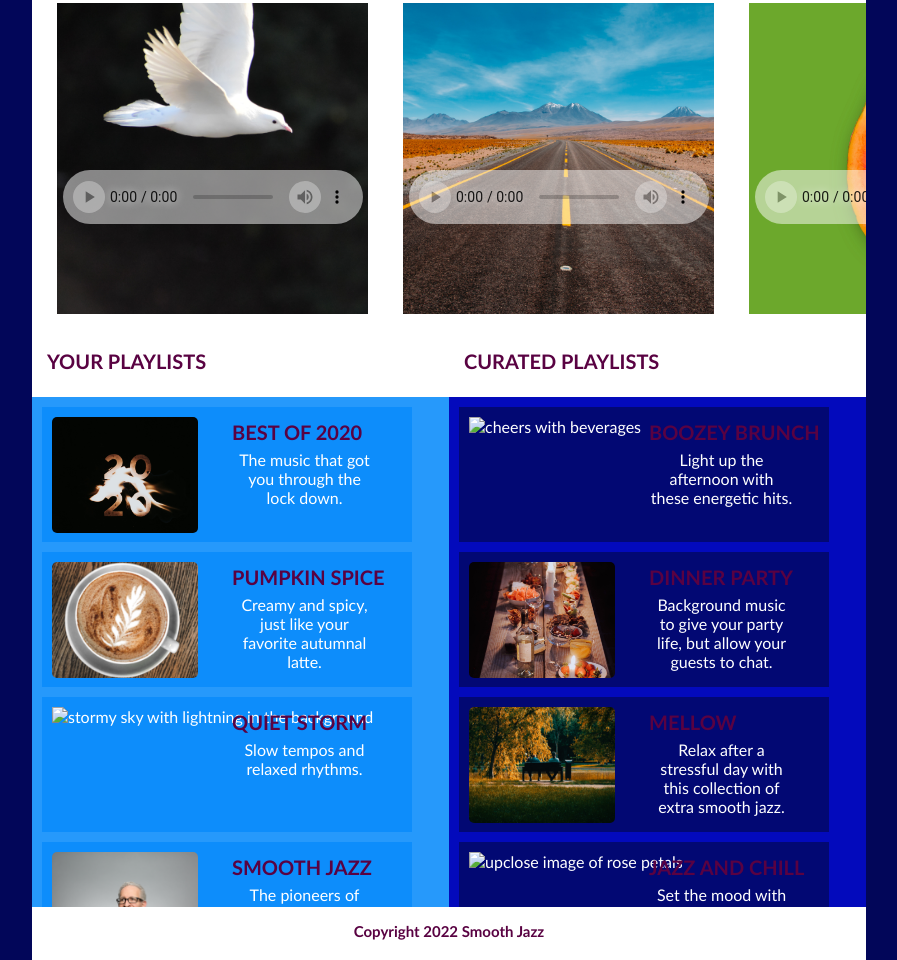
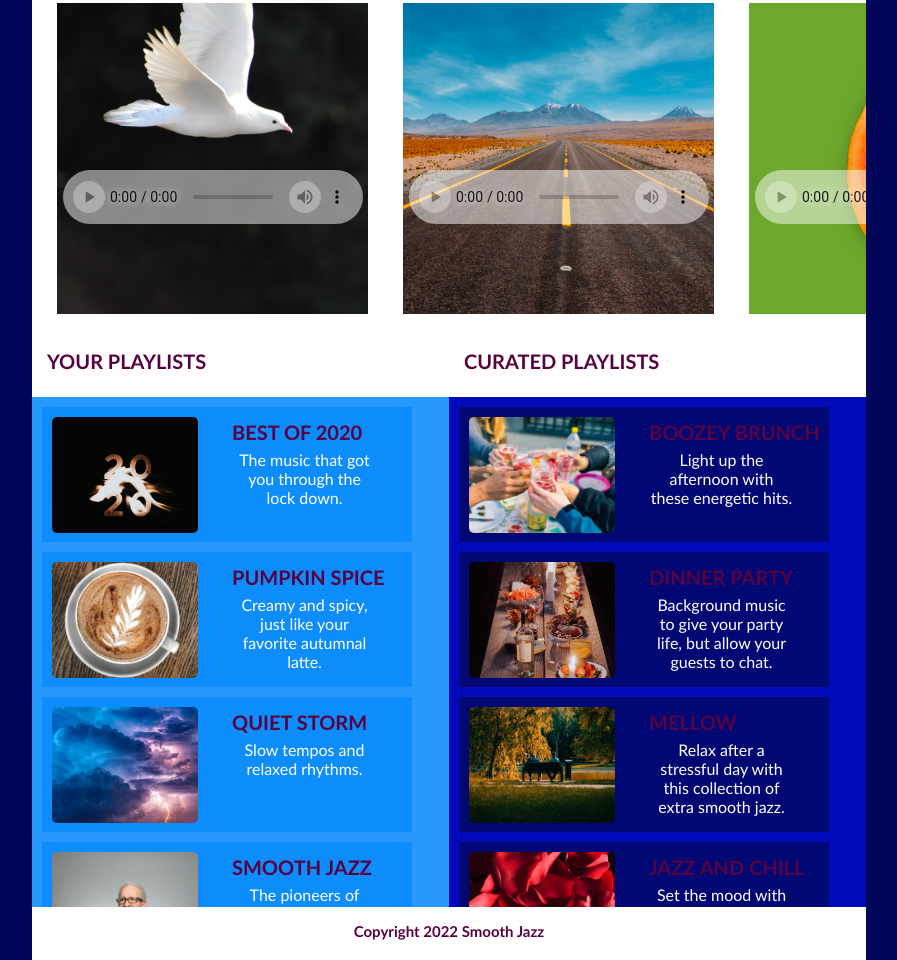
Before and after one commit to jasminefowler/streamingmedia, a plain HTML site: page index.html in a window 1280 px wide. Shown: the part 387-1347 px from the top of the page, without its empty margins (191-1088 px from the left). Drawn offline with Linux system fonts and the light colour scheme.

Commit message:
Add files via upload

```diff
--- a/index.html
+++ b/index.html
@@ -124,7 +124,7 @@
 
 
                 <section>
-                    <img src="quite-storm-cover.png" alt="stormy sky with lightning in the background">
+                    <img src="quiet-storm-cover.png" alt="stormy sky with lightning in the background">
                     <h3>Quiet Storm</h3>
                     <p>Slow tempos and relaxed rhythms. </p>
                 </section>
@@ -147,7 +147,7 @@
             <h2>Curated Playlists</h2>
                 <div class="scroll">
                     <section>
-                        <img src="boozey-brunch-cover.png" alt="cheers with beverages">
+                        <img src="boozy-brunch-cover.png" alt="cheers with beverages">
                         <h3>Boozey Brunch</h3>
                         <p>Light up the afternoon with these energetic hits. </p>
                     </section>
@@ -165,7 +165,7 @@
                 </section>
 
                 <section>
-                    <img src="jazz-and-chill-cover.png" alt="upclose image of rose petals">
+                    <img src="jazz-chill-cover.png" alt="upclose image of rose petals">
                     <h3>Jazz and Chill</h3>
                     <p>Set the mood with these silky sounds.</p>
                 </section>
```
